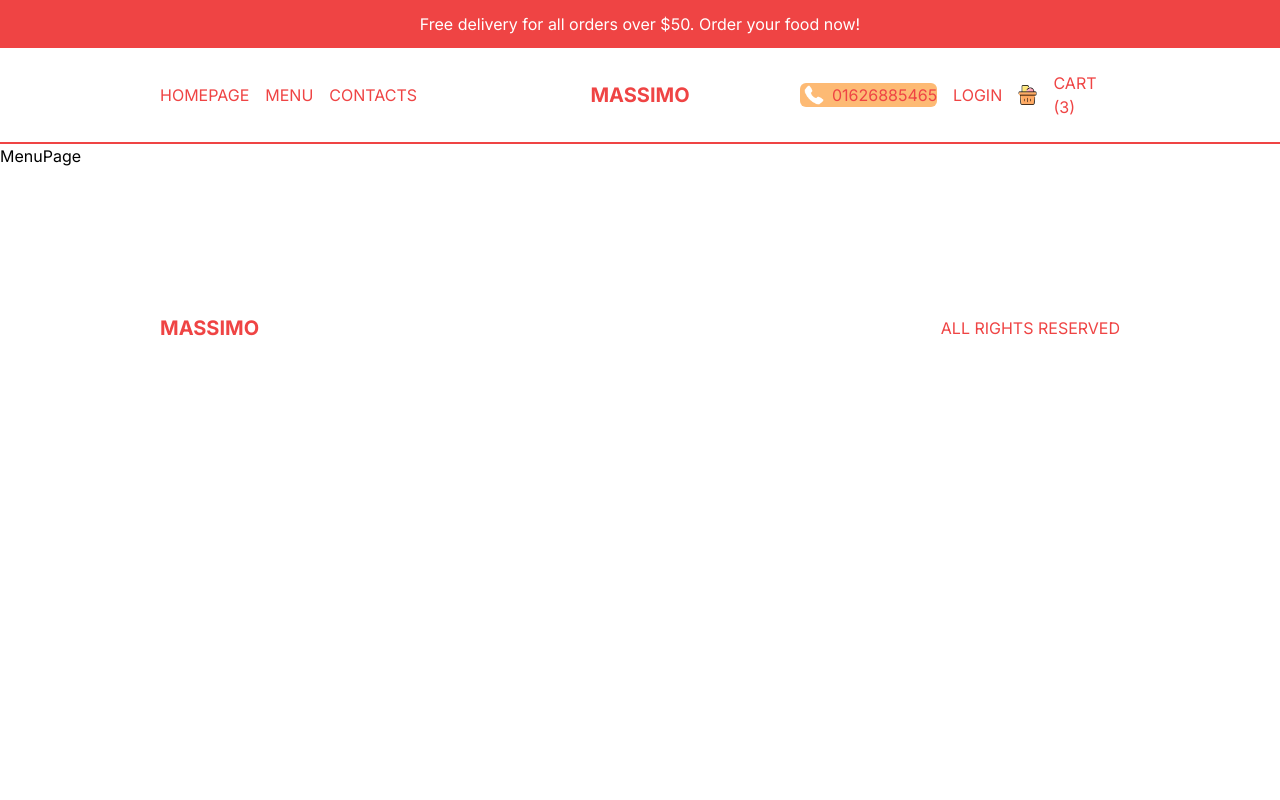
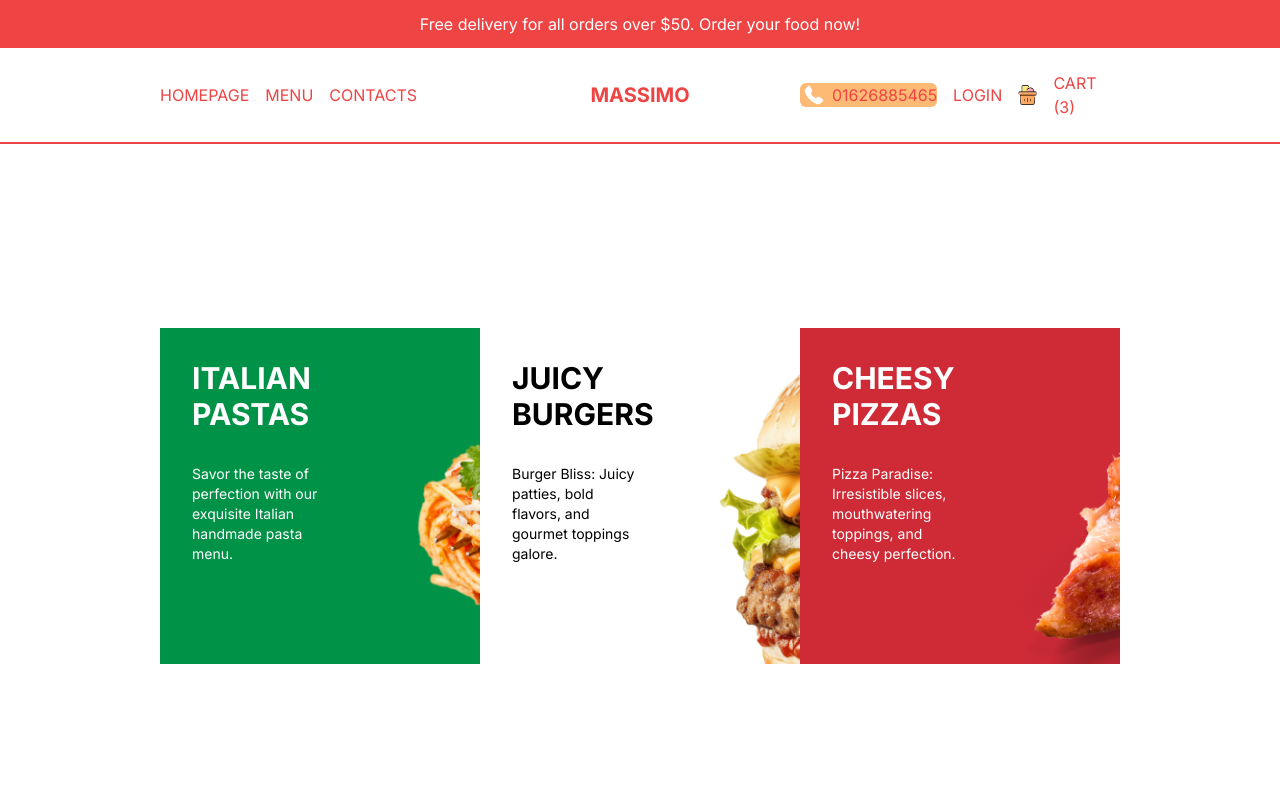
Before and after one commit to minhaj-boop/restaurant, a Next.js app: page /menu in a window 1280 px wide. Shown: the top 800 px of the page. Built offline with nearby package versions, Linux system fonts and the light colour scheme.

Commit message:
menu page

```diff
--- a/src/app/menu/page.tsx
+++ b/src/app/menu/page.tsx
@@ -1,7 +1,32 @@
+import { menu } from "@/data";
+import Link from "next/link";
 import React from "react";
 
 const MenuPage = () => {
-  return <div>MenuPage</div>;
+  return (
+    <div className="p-4 lg:px-20 xl:px-40 h-[calc(100vh-6rem)] md:h-md:h-[calc(100vh-9rem)] flex flex-col md:flex-row items-center">
+      {menu.map((category) => (
+        <Link
+          href={`/menu/${category.slug}`}
+          key={category.id}
+          style={{ backgroundImage: `url(${category.img})` }}
+          className="w-full h-1/3 bg-cover p-8 md:h-1/2"
+        >
+          <div className={`text-${category.color} w-1/2`}>
+            <h1 className="uppercase font-bold text-3xl">{category.title}</h1>
+            <p className="text-sm my-8">{category.desc}</p>
+            <button
+              className={`hidden 2xl:block bg-${category.buttonColor} text-${
+                category.color === "black" ? "white" : "red-500"
+              } py-2 px-4 rounded-md`}
+            >
+              Explore
+            </button>
+          </div>
+        </Link>
+      ))}
+    </div>
+  );
 };
 
 export default MenuPage;
--- a/src/components/CountDown.tsx
+++ b/src/components/CountDown.tsx
@@ -3,7 +3,7 @@
 import React from "react";
 import Countdown from "react-countdown";
 
-const endingDate = new Date("2024-01-01");
+const endingDate = new Date("2023-12-31");
 
 const CountDown = () => {
   return (
--- a/src/components/Offer.tsx
+++ b/src/components/Offer.tsx
@@ -4,7 +4,7 @@
 
 const Offer = () => {
   return (
-    <div className="bg-black h-screen flex flex-col md:flex-row">
+    <div className="bg-black h-screen flex flex-col md:flex-row md:bg-[url('/offerBg.png')] md:justify-between md:h-[70vh]">
       {/* TEXT CONTAINER */}
       <div className="flex-1 flex flex-col justify-center items-center text-center gap-8 p-6">
         <h1 className=" text-white text-5xl font-bold xl:text-6xl">
@@ -21,7 +21,7 @@
         </button>
       </div>
       {/* IMAGE CONTAINER */}
-      <div className="relative flex-1 w-full">
+      <div className="relative flex-1 w-full md:h-full">
         <Image src="/offerProduct.png" alt="" fill className="object-contain" />
       </div>
     </div>
--- a/src/data.ts
+++ b/src/data.ts
@@ -363,6 +363,7 @@
     desc?: string;
     img?: string;
     color: string;
+    buttonColor:string
   }[];
 
   export const menu: Menu = [
@@ -373,6 +374,7 @@
       desc: "Savor the taste of perfection with our exquisite Italian handmade pasta menu.",
       img: "/temporary/m1.png",
       color: "white",
+      buttonColor: "white",
     },
     {
       id: 2,
@@ -381,6 +383,7 @@
       desc: "Burger Bliss: Juicy patties, bold flavors, and gourmet toppings galore.",
       img: "/temporary/m2.png",
       color: "black",
+      buttonColor: "black",
     },
     {
       id: 3,
@@ -389,5 +392,6 @@
       desc: "Pizza Paradise: Irresistible slices, mouthwatering toppings, and cheesy perfection.",
       img: "/temporary/m3.png",
       color: "white",
+      buttonColor: "white",
     },
   ];
```
